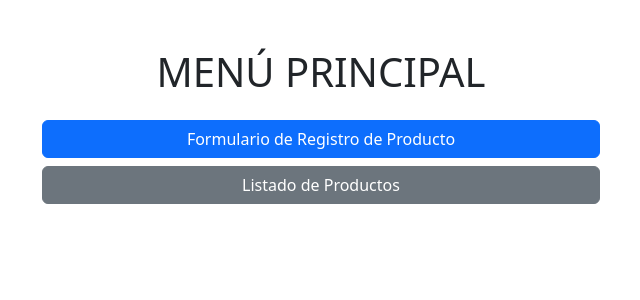
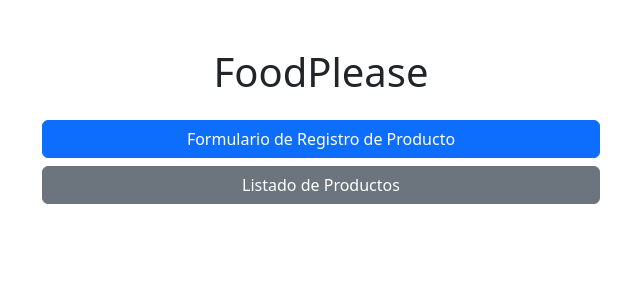
Before and after one commit to Javierinc/foodplease, a Django app: page / in a window 1280 px wide. Shown: the top 300 px of the page, without its empty margins (319-959 px from the left). Run offline with Django 5.2, Linux system fonts and the light colour scheme.

Commit message:
cambios titulos

```diff
--- a/productos/templates/formulario_actualizar.html
+++ b/productos/templates/formulario_actualizar.html
@@ -8,6 +8,7 @@
 </head>
 <body>
     <div class="container text-center mt-5">
+        <h1 class="mb-4">FoodPlease</h1>
         <h2 class="mb-4">Formulario de Actualizar</h2>
         <a href="/" class="mb-4 d-block">Volver al Inicio</a>
         <form  action="/actualizar/{{prod.id}}" method="post" class="d-grid gap-3 col-6 mx-auto">
--- a/productos/templates/formulario_registrar.html
+++ b/productos/templates/formulario_registrar.html
@@ -10,6 +10,7 @@
 </head>
 <body>
     <div class="container text-center mt-5">
+        <h1 class="mb-4">FoodPlease</h1>
         <h2 class="mb-4">Formulario de Registro</h2>
         <a href="/" class="mb-4 d-block">Volver al Inicio</a>
         {%if error %}
--- a/productos/templates/index.html
+++ b/productos/templates/index.html
@@ -8,7 +8,7 @@
 </head>
 <body>
     <div class="container text-center mt-5">
-        <h1 class="mb-4">MENÚ PRINCIPAL</h1>
+        <h1 class="mb-4">FoodPlease</h1>
         <div class="d-grid gap-2 col-6 mx-auto">
             <a href="/formulario_registrar" class="btn btn-primary">Formulario de Registro de Producto</a>
             <a href="/listado" class="btn btn-secondary">Listado de Productos</a>
--- a/productos/templates/listado.html
+++ b/productos/templates/listado.html
@@ -28,6 +28,7 @@
 </head>
 <body>
     <div class="container text-center mt-5">
+        <h1 class="mb-3">FoodPlease</h1>
         <h2 class="mb-3">Listado de Productos</h2>
         <a href="/" class="mb-3 d-block">Volver al Inicio</a>
         {%if error %}
```
